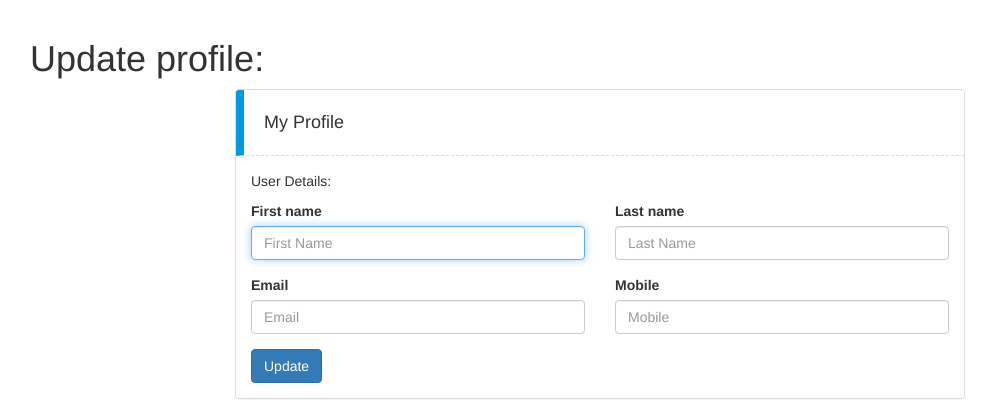
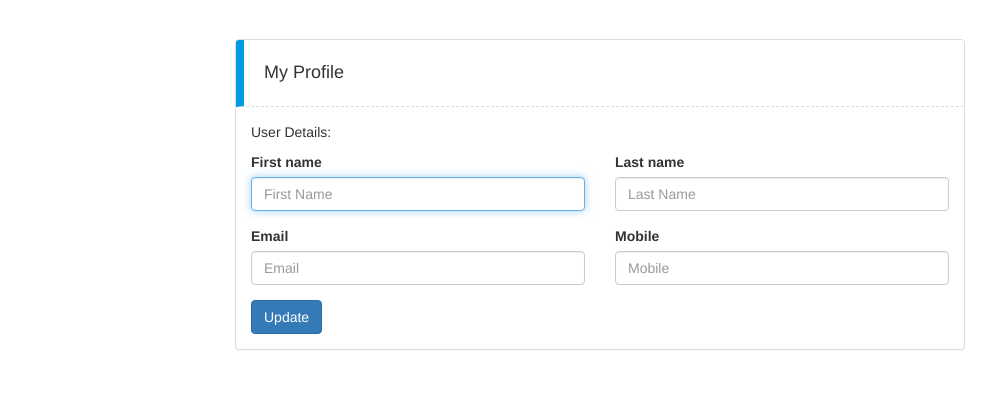
Before and after one commit to saurabhkuhikar/basic_application, a Yii app: template views/account/profile.php in a window 1280 px wide. Shown: the part 51-471 px from the top of the page, without its empty margins (40-1036 px from the left). Run offline with PHP 8.4 and a stand-in for Yii, Linux system fonts and the light colour scheme; the template is opened without the code that fills it, so the values that code supplies are empty; form fields are guessed from the names that the template uses; some libraries are stand-ins or nearby versions.

Commit message:
changes files

```diff
--- a/views/account/profile.php
+++ b/views/account/profile.php
@@ -9,7 +9,7 @@ use yii\widgets\DetailView;
 
 ?>
 <div class="account-update">
-   <?php $this->title = 'Update profile: ';?>
+
     <h1><?= Html::encode($this->title) ?></h1>
 
     <?= $this->render('_form', [
```
